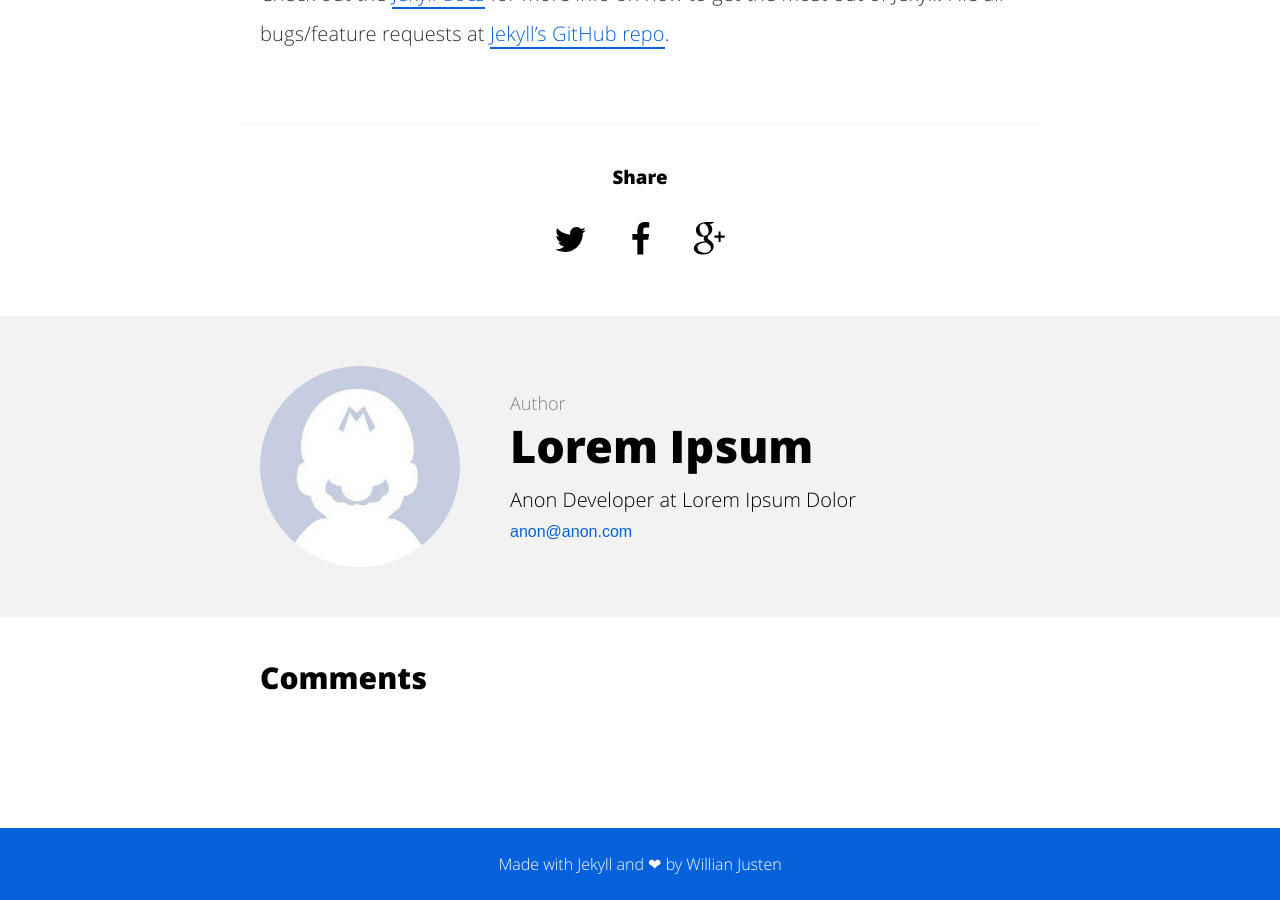
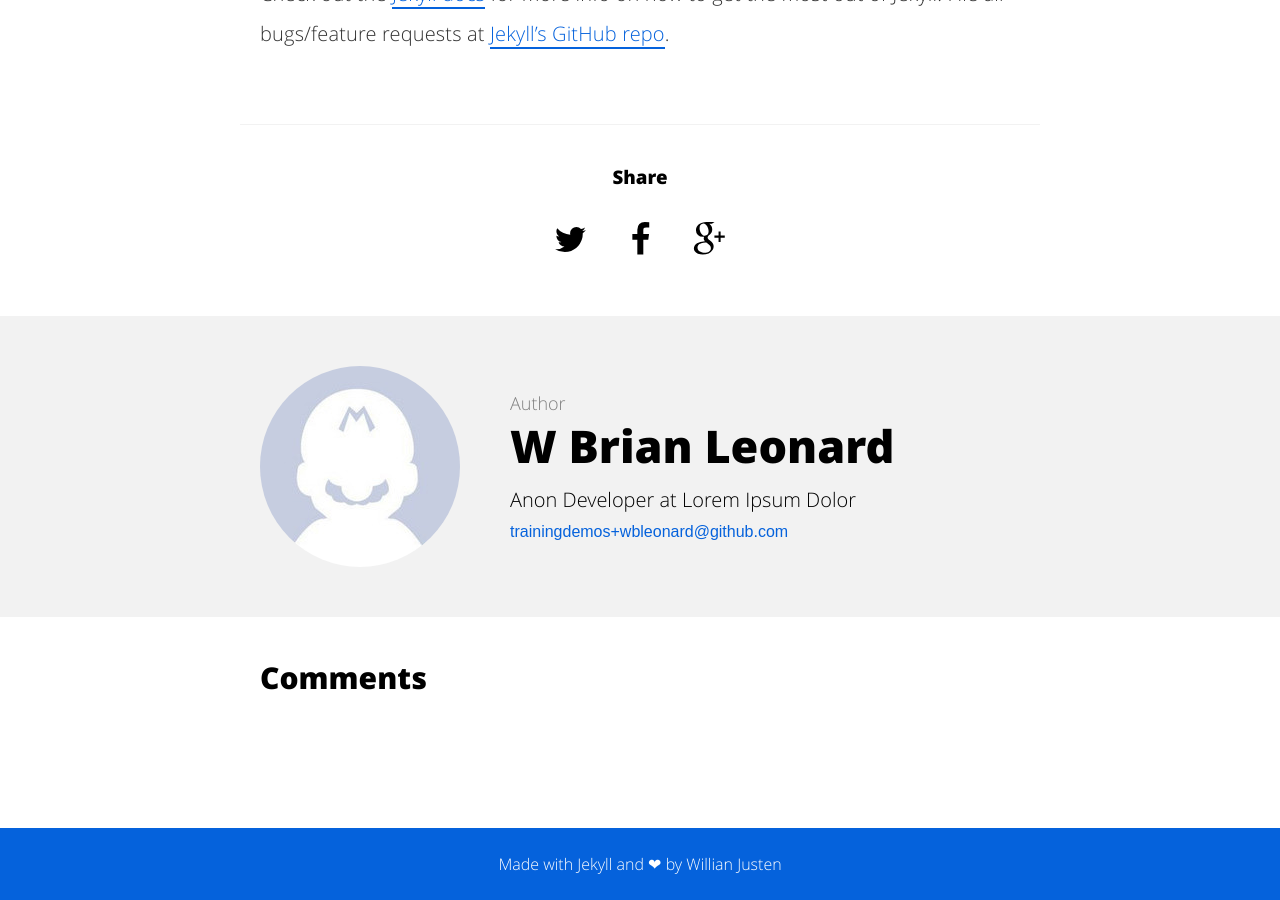
Before and after one commit to wbleonard/curly-more, a Jekyll site: the page built from _posts/2015-08-04-welcome-to-jekyll.md, in a window 1280 px wide and 900 px high, scrolled down 1462 px. Built offline with Jekyll 4.4.1, drawn with Linux system fonts in a browser that asks for light colours; comment, search, counter and statistics services are not loaded.

Commit message:
update project repo in config yml

```diff
--- a/_config.yml
+++ b/_config.yml
@@ -1,16 +1,16 @@
 # Site settings
 title: A blog about lorem ipsum dolor sit amet
-description: A blog about lorem ipsum dolor sit amet
-baseurl: "/will-jekyll-template" # the subpath of your site, e.g. /blog
-url: "https://willianjusten.com.br" # the base hostname & protocol for your site e.g. http://willianjusten.com.br
+description: A blog about teaching GitHub
+baseurl: "/curly-more" # the subpath of your site, e.g. /blog
+url: "https://wbrianleonard.github.io" # the base hostname & protocol for your site e.g. http://willianjusten.com.br
 
 # User settings
-username: Lorem Ipsum
+username: W Brian Leonard
 user_description: Anon Developer at Lorem Ipsum Dolor
 user_title: Anon Developer
-email: anon@anon.com
-twitter_username: lorem_ipsum
-github_username:  lorem_ipsum
+email: trainingdemos+wbleonard@github.com
+twitter_username: brianleonard
+github_username:  wbleonard
 gplus_username:  lorem_ipsum
 disqus_username: lorem_ipsum
 
```
